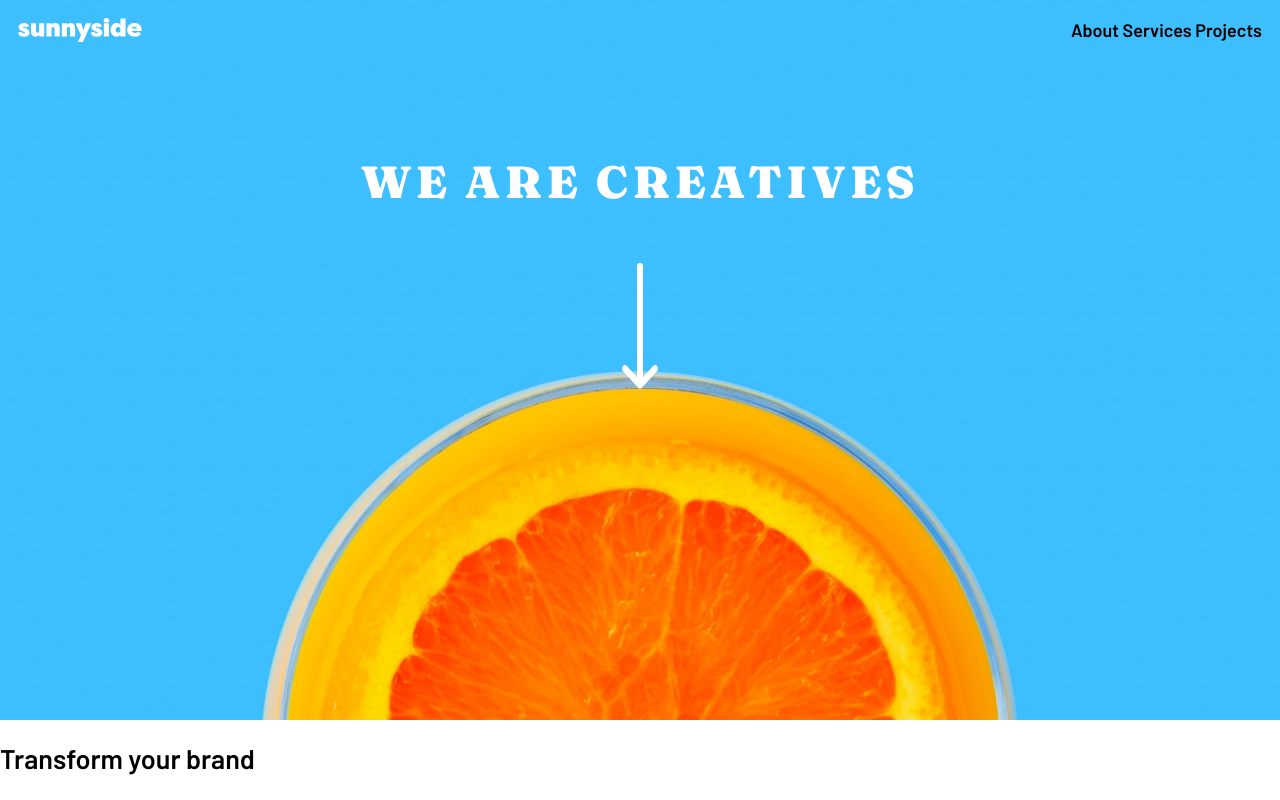
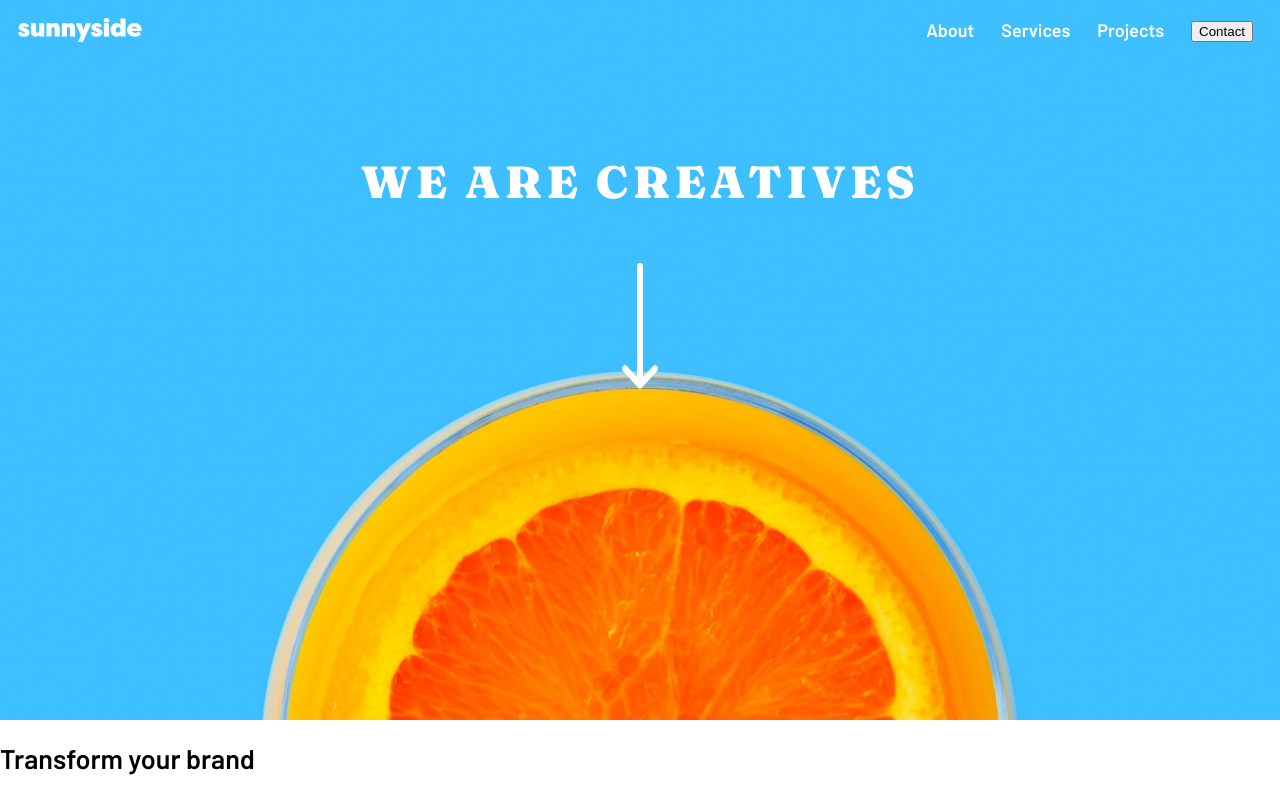
Before and after one commit to henokhm/frontend-mentors-sunnyside-agency-landing-page, a React (Create React App) app: page / in a window 1280 px wide. Shown: the top 800 px of the page. Built offline with nearby package versions, Linux system fonts and the light colour scheme.

Commit message:
Add hamburger menu logic and Navbar styles

```diff
--- a/src/components/Hamburger.js
+++ b/src/components/Hamburger.js
@@ -19,8 +19,14 @@ const StyledHamburgerSvg = styled.img`
   }
 `;
 
-function Hamburger() {
-  return <StyledHamburgerSvg src={hamburgerSVG} alt="hamburger icon" />;
+function Hamburger({ toggleHamburgerMenu }) {
+  return (
+    <StyledHamburgerSvg
+      src={hamburgerSVG}
+      alt="hamburger icon"
+      onClick={toggleHamburgerMenu}
+    />
+  );
 }
 
 export default Hamburger;
--- a/src/components/Header.js
+++ b/src/components/Header.js
@@ -1,4 +1,4 @@
-import React from "react";
+import React, { useState } from "react";
 import styled from "styled-components/macro";
 
 import Hamburger from "./Hamburger";
@@ -60,12 +60,17 @@ const StyledArrowDown = styled.img`
 `;
 
 function Header() {
+  const [isHamburgerMenuOpen, setIsHamburgerMenuOpen] = useState(false);
+  const toggleHamburgerMenu = () => {
+    setIsHamburgerMenuOpen((prevState) => !prevState);
+  };
+
   return (
     <StyledPageHeader>
       <StyledTopBar>
         <SunnysideLogo />
-        <Hamburger />
-        <Navbar />
+        <Hamburger toggleHamburgerMenu={toggleHamburgerMenu} />
+        <Navbar isHamburgerMenuOpen={isHamburgerMenuOpen} />
       </StyledTopBar>
       <StyledHeadline>We are creatives</StyledHeadline>
       <StyledArrowDown src={arrowDownSVG} alt="arrow down icon" />
--- a/src/components/HeaderCTA.js
+++ b/src/components/HeaderCTA.js
@@ -1,7 +1,10 @@
 import React from "react";
+import styled from "styled-components/macro";
+
+const StyledCTAButton = styled.button``;
 
 function HeaderCTA() {
-  return <div>Contact</div>;
+  return <StyledCTAButton>Contact</StyledCTAButton>;
 }
 
 export default HeaderCTA;
--- a/src/components/Navbar.js
+++ b/src/components/Navbar.js
@@ -1,7 +1,83 @@
 import React from "react";
+import styled from "styled-components/macro";
 
-function Navbar() {
-  return <nav>About Services Projects</nav>;
+import HeaderCTA from "./HeaderCTA";
+
+const StyledNav = styled.nav`
+  /* Mobile Styles */
+
+  display: ${(props) => (props.isHamburgerMenuOpen ? "initial" : "none")};
+  position: absolute;
+  top: 1.5em;
+  right: 0em;
+  width: 90%;
+  margin: 1em;
+  clip-path: polygon(100% 0, 95% 7%, 0 7%, 0% 99%, 100% 100%);
+  padding: 4em;
+  transform: translateY(2em);
+  background-color: var(--white);
+
+  & ul {
+    padding: 0;
+    display: flex;
+    flex-direction: column;
+    align-items: center;
+
+    & li {
+      color: var(--very-dark-grayish-blue);
+      text-decoration: none;
+      display: inline-block;
+      padding: 1em;
+      cursor: pointer;
+
+      &:hover,
+      &:active {
+        color: var(--dark-blue);
+      }
+    }
+  }
+
+  /* Desktop Styles */
+
+  @media (min-width: 651px) {
+    display: unset;
+    width: auto;
+    top: 0;
+    margin: 0;
+    padding: 0;
+    transform: unset;
+    background-color: transparent;
+
+    & ul {
+      flex-direction: row;
+      // align-items: center;
+
+      & li {
+        padding: 0 1.5em 0 0;
+        color: var(--white);
+
+        &:hover,
+        &:active {
+          color: #eee;
+        }
+      }
+  }
+`;
+
+function Navbar({ isHamburgerMenuOpen }) {
+  console.log(isHamburgerMenuOpen);
+  return (
+    <StyledNav isHamburgerMenuOpen={isHamburgerMenuOpen}>
+      <ul>
+        <li>About</li>
+        <li>Services</li>
+        <li>Projects</li>
+        <li>
+          <HeaderCTA />
+        </li>
+      </ul>
+    </StyledNav>
+  );
 }
 
 export default Navbar;
```
